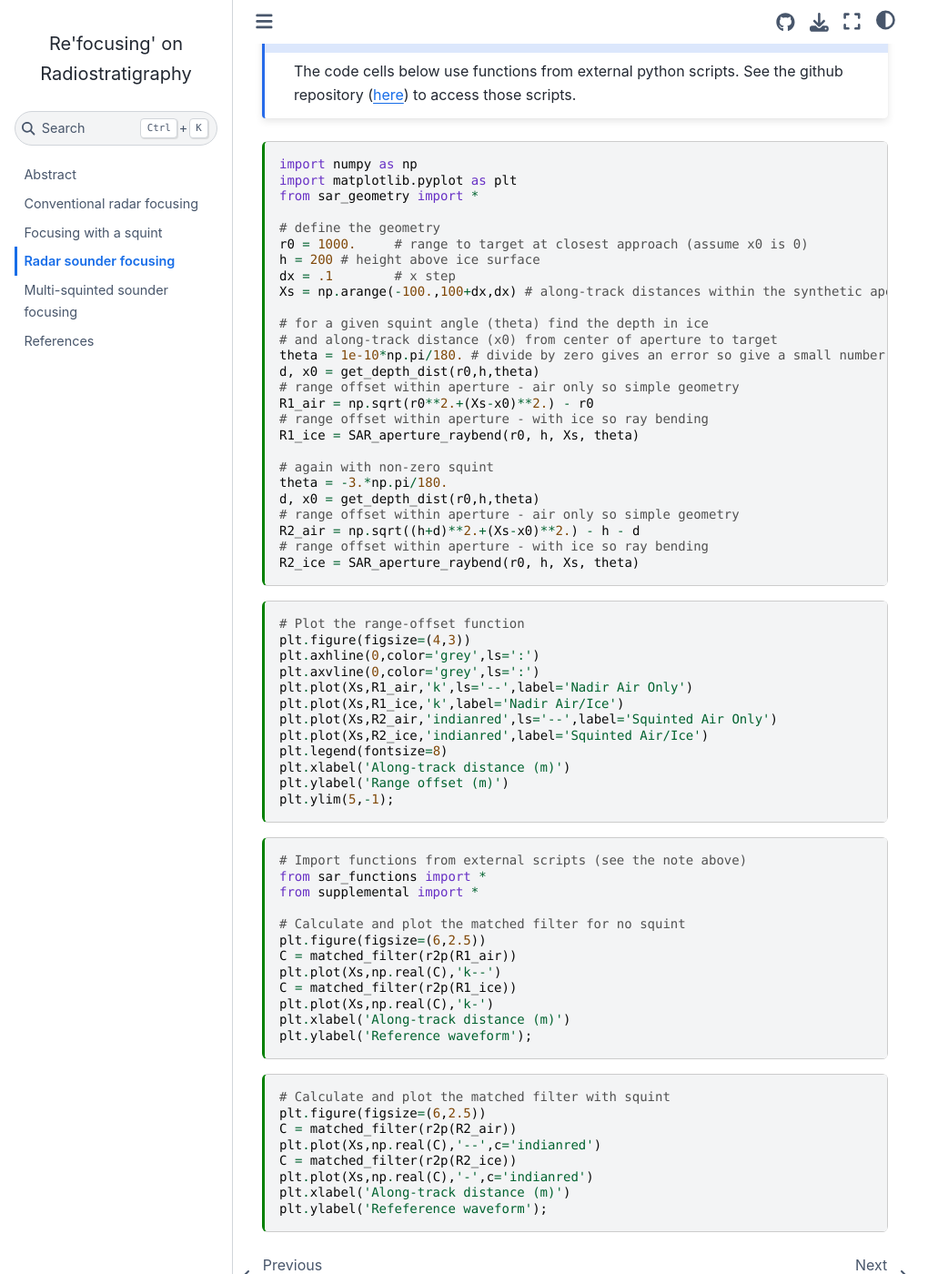
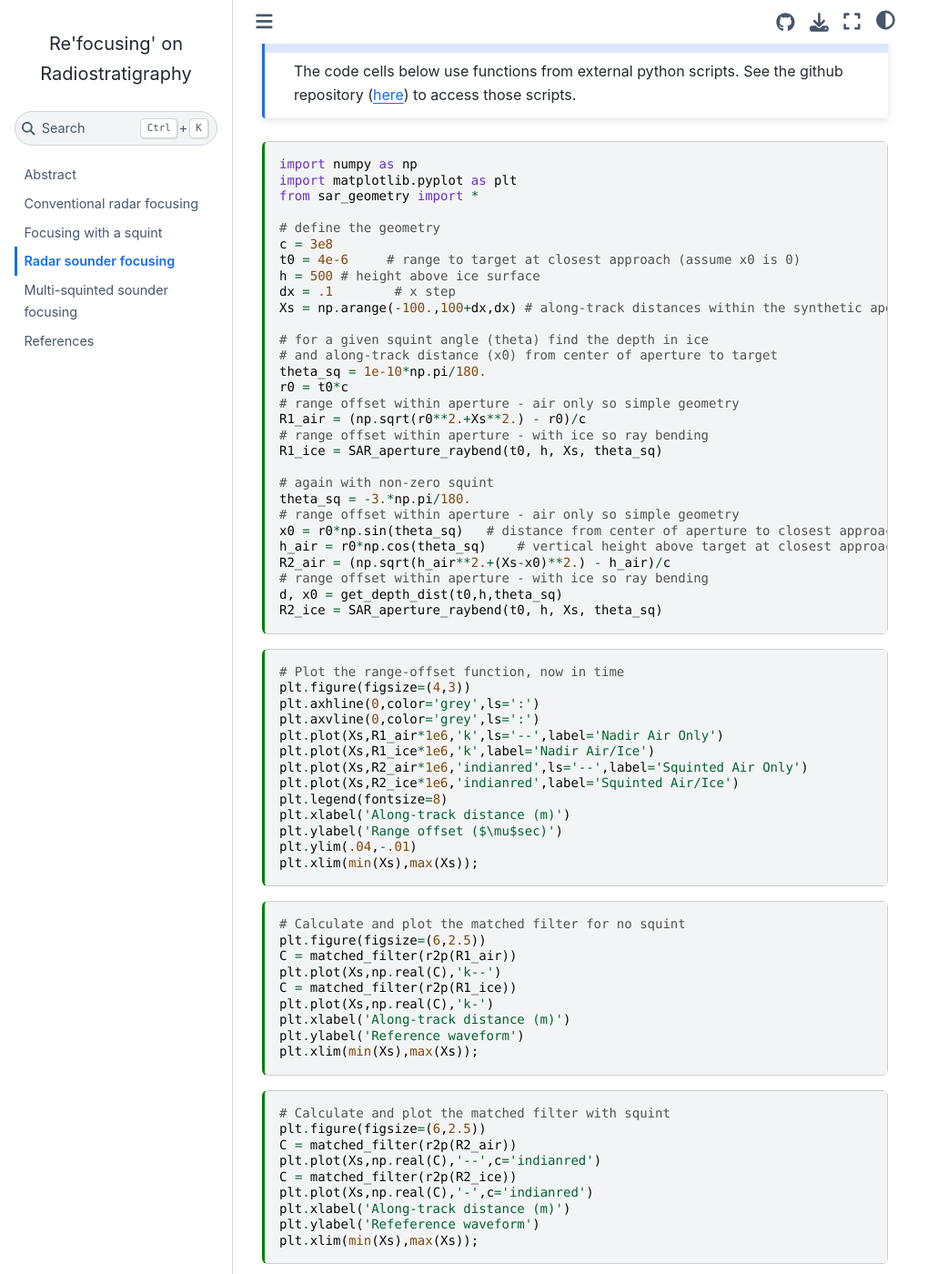
Before and after one commit to benhills/wais24-radiostratigraphy, a Jupyter Book: the page built from focusing-sounder.md, in a window 1280 px wide and 1400 px high, scrolled down 1789 px. Shown: the whole window at 91% size, without its empty margins (0-1042 px from the left). Built offline with Jupyter Book 1.0.4 settings and Sphinx 7.4.7 and the Sphinx Book theme 1.1.4, drawn with Linux system fonts in a browser that asks for light colours; cross-references to code outside the pages are shown as plain code; some of the changed text lies outside the part shown.

Commit message:
change range to 'time' in the sounder focusing

````diff
--- a/focusing-sounder.md
+++ b/focusing-sounder.md
@@ -62,10 +62,6 @@ r = \frac{h}{\cos \left ( \tan^{-1} \left ( \frac{x-x_0}{h+d/n} \right ) \right
 +   \frac{d}{\cos \left ( \tan^{-1} \left ( \frac{x-x_0}{nh+d} \right ) \right ) }
 ```
 
-```{code-cell}
-
-```
-
 ```{note}
 The code cells below use functions from external python scripts. See the github repository ([here](https://github.com/benhills/wais24-radiostratigraphy)) to access those scripts.
 ```
@@ -76,49 +72,49 @@ import matplotlib.pyplot as plt
 from sar_geometry import *
 
 # define the geometry
-r0 = 1000.     # range to target at closest approach (assume x0 is 0)
-h = 200 # height above ice surface
+c = 3e8
+t0 = 4e-6     # range to target at closest approach (assume x0 is 0)
+h = 500 # height above ice surface
 dx = .1        # x step
 Xs = np.arange(-100.,100+dx,dx) # along-track distances within the synthetic aperture
 
 # for a given squint angle (theta) find the depth in ice
 # and along-track distance (x0) from center of aperture to target
-theta = 1e-10*np.pi/180. # divide by zero gives an error so give a small number
-d, x0 = get_depth_dist(r0,h,theta)
+theta_sq = 1e-10*np.pi/180.
+r0 = t0*c
 # range offset within aperture - air only so simple geometry
-R1_air = np.sqrt(r0**2.+(Xs-x0)**2.) - r0
+R1_air = (np.sqrt(r0**2.+Xs**2.) - r0)/c
 # range offset within aperture - with ice so ray bending
-R1_ice = SAR_aperture_raybend(r0, h, Xs, theta)
+R1_ice = SAR_aperture_raybend(t0, h, Xs, theta_sq)
 
 # again with non-zero squint
-theta = -3.*np.pi/180.
-d, x0 = get_depth_dist(r0,h,theta)
+theta_sq = -3.*np.pi/180.
 # range offset within aperture - air only so simple geometry
-R2_air = np.sqrt((h+d)**2.+(Xs-x0)**2.) - h - d
+x0 = r0*np.sin(theta_sq)   # distance from center of aperture to closest approach
+h_air = r0*np.cos(theta_sq)    # vertical height above target at closest approach
+R2_air = (np.sqrt(h_air**2.+(Xs-x0)**2.) - h_air)/c
 # range offset within aperture - with ice so ray bending
-R2_ice = SAR_aperture_raybend(r0, h, Xs, theta)
+d, x0 = get_depth_dist(t0,h,theta_sq)
+R2_ice = SAR_aperture_raybend(t0, h, Xs, theta_sq)
 ```
 
 ```{code-cell}
-# Plot the range-offset function
+# Plot the range-offset function, now in time
 plt.figure(figsize=(4,3))
 plt.axhline(0,color='grey',ls=':')
 plt.axvline(0,color='grey',ls=':')
-plt.plot(Xs,R1_air,'k',ls='--',label='Nadir Air Only')
-plt.plot(Xs,R1_ice,'k',label='Nadir Air/Ice')
-plt.plot(Xs,R2_air,'indianred',ls='--',label='Squinted Air Only')
-plt.plot(Xs,R2_ice,'indianred',label='Squinted Air/Ice')
+plt.plot(Xs,R1_air*1e6,'k',ls='--',label='Nadir Air Only')
+plt.plot(Xs,R1_ice*1e6,'k',label='Nadir Air/Ice')
+plt.plot(Xs,R2_air*1e6,'indianred',ls='--',label='Squinted Air Only')
+plt.plot(Xs,R2_ice*1e6,'indianred',label='Squinted Air/Ice')
 plt.legend(fontsize=8)
 plt.xlabel('Along-track distance (m)')
-plt.ylabel('Range offset (m)')
-plt.ylim(5,-1);
+plt.ylabel('Range offset ($\mu$sec)')
+plt.ylim(.04,-.01)
+plt.xlim(min(Xs),max(Xs));
 ```
 
 ```{code-cell}
-# Import functions from external scripts (see the note above)
-from sar_functions import *
-from supplemental import *
-
 # Calculate and plot the matched filter for no squint
 plt.figure(figsize=(6,2.5))
 C = matched_filter(r2p(R1_air))
@@ -126,7 +122,8 @@ plt.plot(Xs,np.real(C),'k--')
 C = matched_filter(r2p(R1_ice))
 plt.plot(Xs,np.real(C),'k-')
 plt.xlabel('Along-track distance (m)')
-plt.ylabel('Reference waveform');
+plt.ylabel('Reference waveform')
+plt.xlim(min(Xs),max(Xs));
 ```
 
 ```{code-cell}
@@ -137,5 +134,45 @@ plt.plot(Xs,np.real(C),'--',c='indianred')
 C = matched_filter(r2p(R2_ice))
 plt.plot(Xs,np.real(C),'-',c='indianred')
 plt.xlabel('Along-track distance (m)')
-plt.ylabel('Refeference waveform');
+plt.ylabel('Refeference waveform')
+plt.xlim(min(Xs),max(Xs));
 ```
+
+```{code-cell}
+### instrument properties
+fc = 150e6 # center frequency
+L_a = 7.5 # antenna length
+theta_beam = 0.866 * 3e8/(fc*L_a) # "half-power beamwidth" of the antenna with respect to its Length
+
+c = 3e8
+t0 = 4e-6
+h = 500
+dt = 2e-8
+dx = 0.1
+theta_sq = -3.*np.pi/180.
+
+Xs, ind_start_max, ind_end_max = aperture_extent(t0, h, theta_sq, theta_beam, dx=dx)
+if ind_start_max > 0:
+    ind_start_max = 0
+    Xs = np.arange(0,max(Xs),dx)
+n_x_max = ind_end_max-ind_start_max
+
+C_ref_all = np.zeros((int(t0/dt),n_x_max+1),dtype=np.complex128)
+for si,ti in enumerate(np.arange(0,t0,dt)):
+    # get aperture extents
+    x, ind_start, ind_end = aperture_extent(ti, min(h,ti*c), theta_sq, theta_beam, dx=dx)
+
+    # now calculate the reference function placed consistently in the oversized array
+    r = SAR_aperture_raybend(ti, min(h,ti*c), x, theta_sq)
+    C_ref = matched_filter(r2p(r))
+
+    C_ref_all[si,ind_start-ind_start_max:ind_end-ind_start_max+1] = C_ref
+
+plt.figure()
+plt.pcolormesh(Xs,np.arange(0,t0,dt)*1e6,np.real(C_ref_all),cmap='twilight_shifted')
+plt.colorbar(label='Reference waveform')
+plt.ylim(t0*1e6,0)
+plt.axhline(h/c*1e6,color='k',linestyle='--')
+plt.xlabel('Along-track Distance (m)')
+plt.ylabel('Range ($\mu$sec)');
+```
````
Also changed, not shown: focusing-conventional.md (+43 -11 lines), focusing-squinted.md (+9 -11 lines), sar_functions.py (deleted, +0 -26 lines), sar_geometry.py (+51 -16 lines), supplemental.py (deleted, +0 -38 lines).
